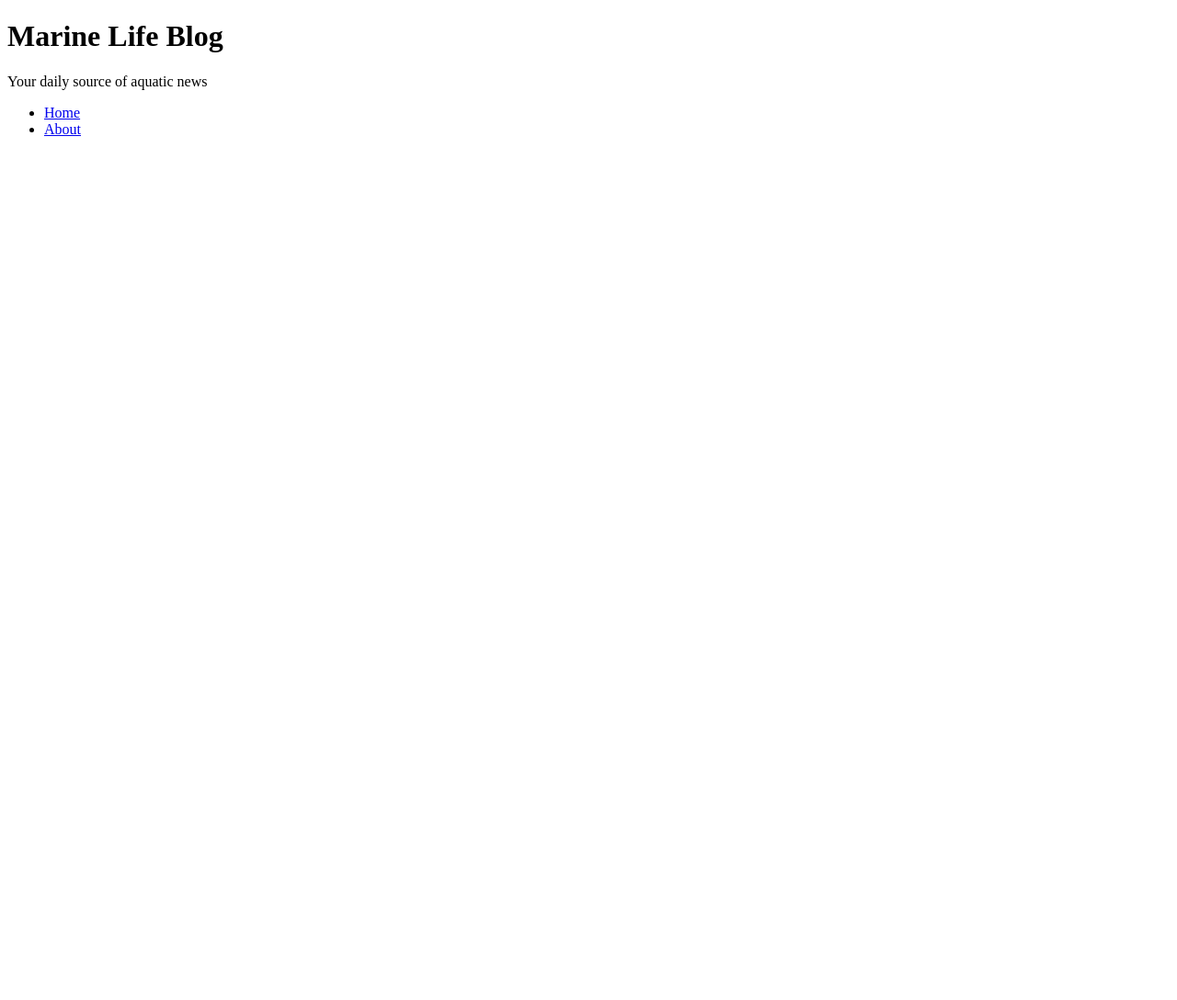
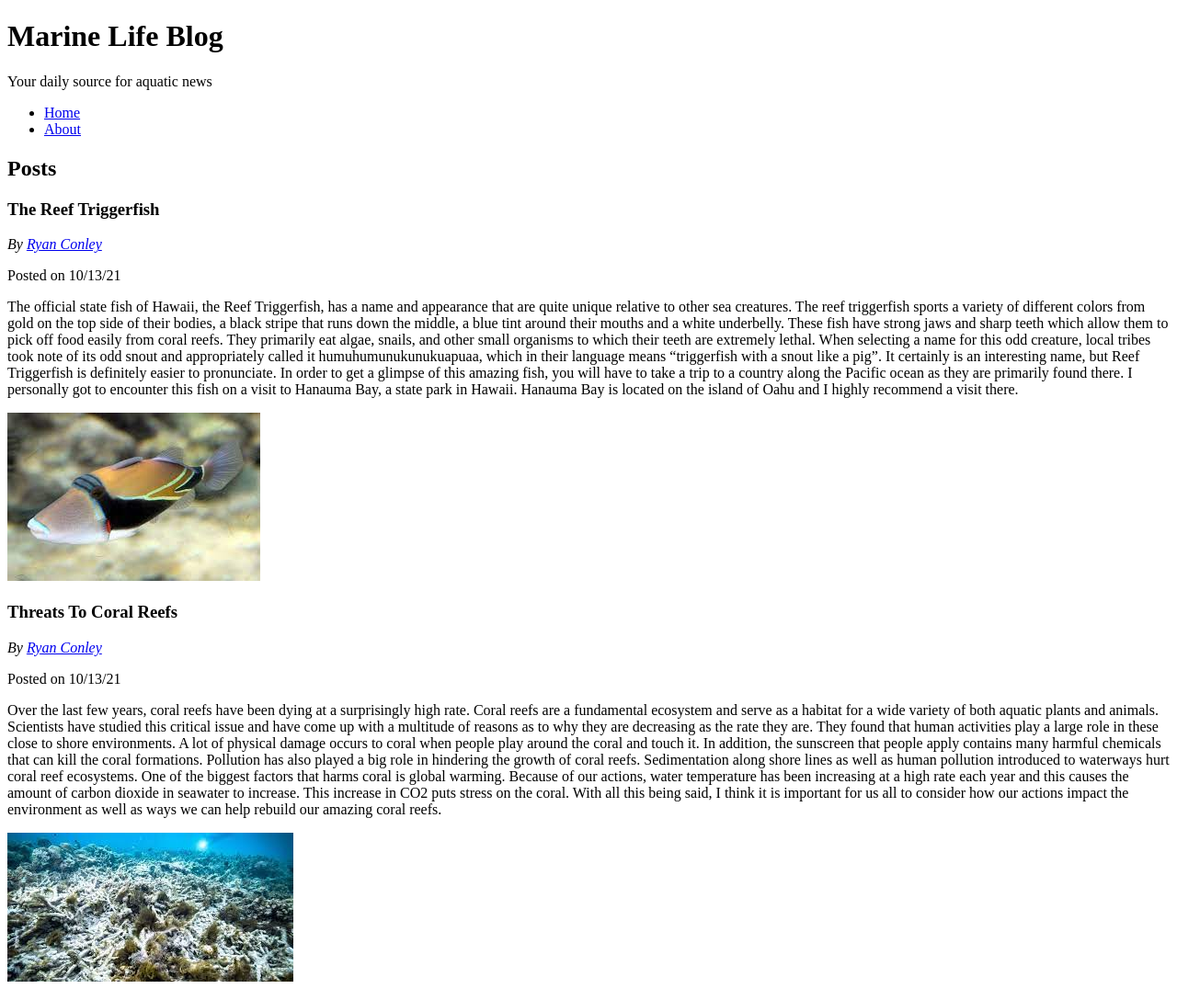
Before and after one commit to Ryanconley4/mi349_blog, a plain HTML site: page index.html in a window 1280 px wide. Shown: the whole page at 92% size. Before the commit the page ends 800 px from the top, so only its background shows below. Drawn offline with Linux system fonts and the light colour scheme.

Commit message:
Added content to index and about as well as reference images

```diff
--- a/index.html
+++ b/index.html
@@ -4,12 +4,13 @@
     <meta charset="UTF-8">
     <meta http-equiv="X-UA-Compatible" content="IE=edge">
     <meta name="viewport" content="width=device-width, initial-scale=1.0">
+    <meta name="author" content="Ryan Conley">
     <title>Marine Life Blog</title>
 </head>
 <body>
     <header>
         <h1>Marine Life Blog</h1>
-        <p>Your daily source of aquatic news</p>
+        <p>Your daily source for aquatic news</p>
     </header>
     <nav>
         <ul>
@@ -17,5 +18,54 @@
             <li><a title="About me" href="/about">About</a></li>
         </ul>
     </nav>
+    <section>
+        <h2>Posts</h2>
+        <article>
+            <h3>The Reef Triggerfish</h3>
+            <address class="author">By <a rel="author" href="/about">Ryan Conley</a></address>
+            <p>Posted on <time datetime="2021-10-13" title="October 13th, 2021">10/13/21</time></p>
+            <p>The official state fish of Hawaii, the Reef Triggerfish, has
+                a name and appearance that are quite unique relative to other
+                sea creatures. The reef triggerfish sports a variety of different
+                colors from gold on the top side of their bodies, a black stripe
+                that runs down the middle, a blue tint around their mouths and a
+                white underbelly. These fish have strong jaws and sharp teeth which
+                allow them to pick off food easily from coral reefs. They primarily
+                eat algae, snails, and other small organisms to which their teeth are
+                extremely lethal. When selecting a name for this odd creature, local
+                tribes took note of its odd snout and appropriately called it
+                humuhumunukunukuapuaa, which in their language means
+                <q>triggerfish with a snout like a pig</q>. It certainly is an interesting
+                name, but Reef Triggerfish is definitely easier to pronunciate.
+                In order to get a glimpse of this amazing fish, you will have to take
+                a trip to a country along the Pacific ocean as they are primarily found
+                there. I personally got to encounter this fish on a visit to Hanauma Bay,
+                a state park in Hawaii. Hanauma Bay is located on the island of Oahu and I
+                highly recommend a visit there.</p>
+            <p><img src="Reef_triggerfish.jpg" alt="Reef Triggerfish"></p>
+        </article>
+        <article>
+            <h3>Threats To Coral Reefs</h3>
+            <address class="author">By <a rel="author" href="/about">Ryan Conley</a></address>
+            <p>Posted on <time datetime="2021-10-13" title="October 13th, 2021">10/13/21</time> </p>
+            <p>Over the last few years, coral reefs have been dying at a surprisingly high
+                rate. Coral reefs are a fundamental ecosystem and serve as a habitat for a
+                wide variety of both aquatic plants and animals. Scientists have studied this
+                critical issue and have come up with a multitude of reasons as to why they are
+                decreasing as the rate they are. They found that human activities play a large
+                role in these close to shore environments. A lot of physical damage occurs to
+                coral when people play around the coral and touch it. In addition, the sunscreen
+                that people apply contains many harmful chemicals that can kill the coral
+                formations. Pollution has also played a big role in hindering the growth of coral
+                reefs. Sedimentation along shore lines as well as human pollution introduced to
+                waterways hurt coral reef ecosystems. One of the biggest factors that harms
+                coral is global warming. Because of our actions, water temperature has been
+                increasing at a high rate each year and this causes the amount of carbon dioxide
+                in seawater to increase. This increase in CO2 puts stress on the coral. With all
+                this being said, I think it is important for us all to consider how our actions
+                impact the environment as well as ways we can help rebuild our amazing coral reefs.</p>
+            <p><img src="reef.jpg" alt="Decaying Coral Reef"></p>
+        </article>
+    </section>
 </body>
 </html>
```
Also changed, not shown: about.html (+31 -1 lines), Reef_triggerfish.jpg (added), Ryan.JPG (added), reef.jpg (added).
